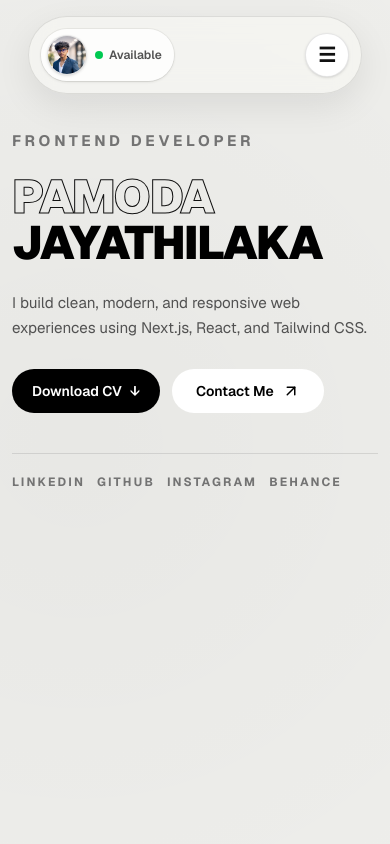
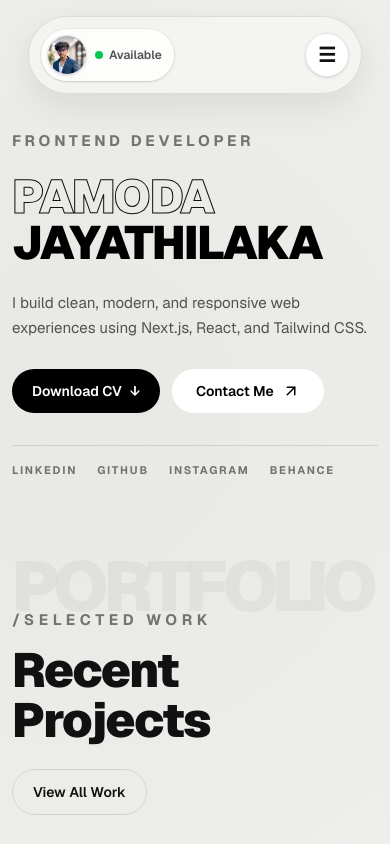
Before and after one commit to pamoda2004/Portfolio_NextJs, a Next.js app: page / in a window 390 px wide. Shown: the top 844 px of the page. Built offline with nearby package versions, Linux system fonts and the light colour scheme.

Commit message:
UI polished

```diff
--- a/components/Hero.tsx
+++ b/components/Hero.tsx
@@ -6,7 +6,7 @@ import MagneticButton from "./MagneticButton";
 
 export default function Hero() {
   return (
-    <section className="relative min-h-screen overflow-hidden pb-16 pt-32">
+    <section className="relative overflow-hidden pb-8 pt-32 md:min-h-screen md:pb-10">
       <div className="container-main">
         <div className="max-w-6xl">
           <motion.p
@@ -97,7 +97,7 @@ export default function Hero() {
               },
             },
           }}
-          className="mt-10 flex flex-wrap gap-3 border-t border-black/10 pt-5 sm:gap-4 md:mt-12 md:pt-6"
+          className="mt-8 flex flex-nowrap items-center gap-5 overflow-x-auto border-t border-black/10 pt-4 scrollbar-hide sm:gap-4 md:mt-12 md:pt-6"
         >
           {socialLinks.map((link) => (
             <motion.a
@@ -107,7 +107,7 @@ export default function Hero() {
                 show: { opacity: 1, y: 0 },
               }}
               href={link.href}
-              className="text-xs font-bold uppercase tracking-[0.18em] text-neutral-500 transition hover:text-black sm:text-sm sm:tracking-widest"
+              className="shrink-0 text-[11px] font-bold uppercase tracking-[0.16em] text-neutral-500 transition hover:text-black sm:text-sm sm:tracking-widest"
             >
               {link.label}
             </motion.a>
```
